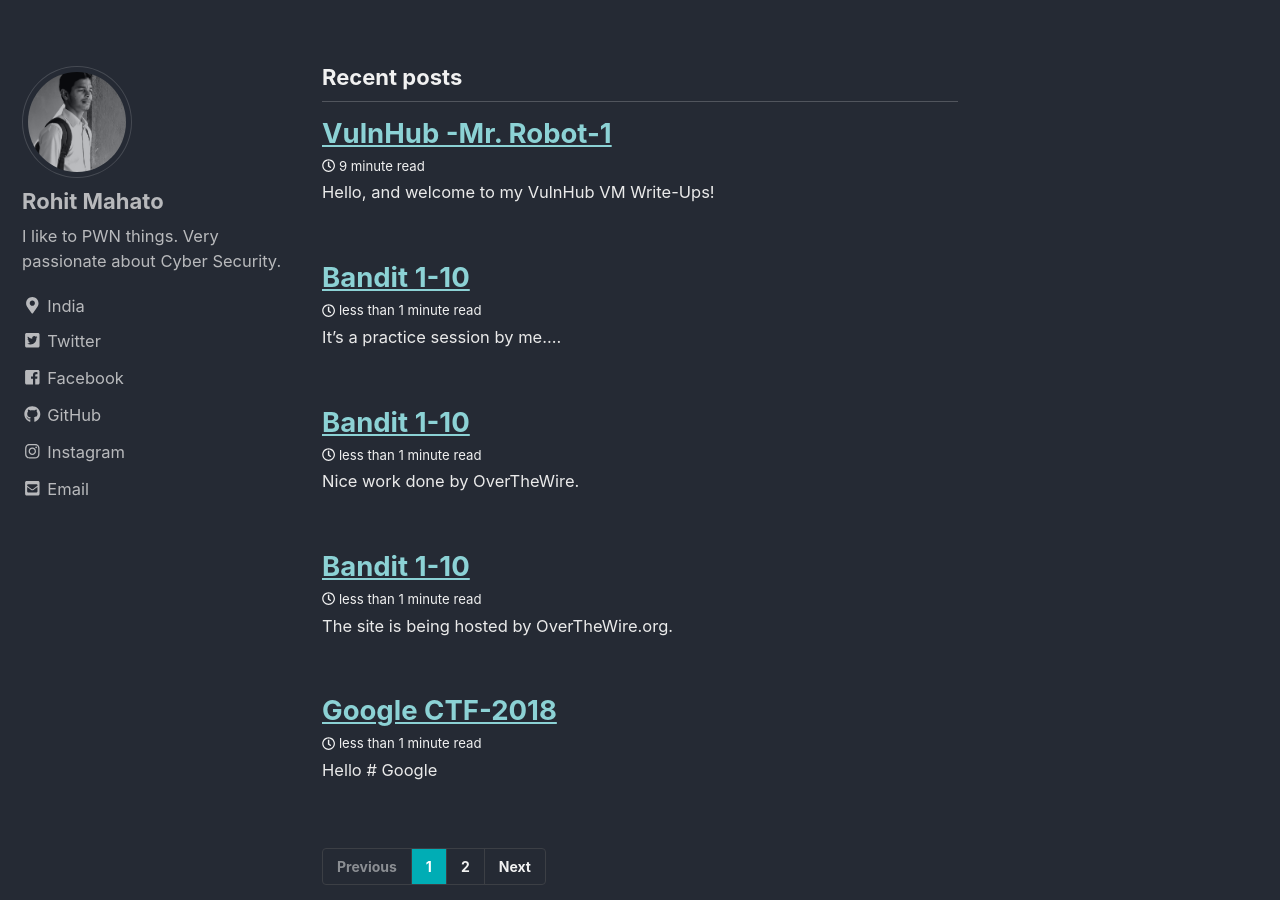
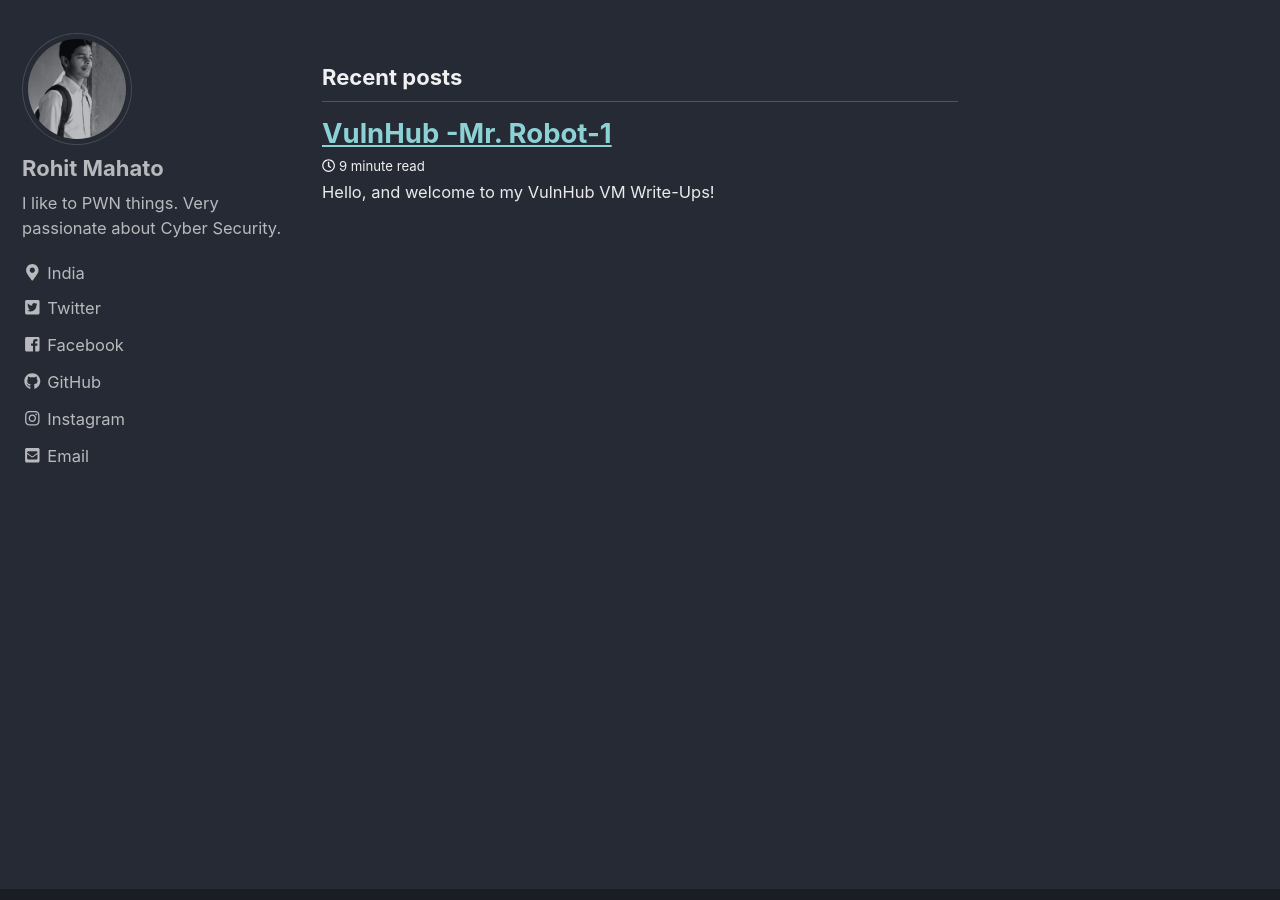
Before and after one commit to rkmsh/rkmsh.github.io, a Jekyll site: the page built from index.html, in a window 1280 px wide and 900 px high, scrolled down 335 px. Built offline with Jekyll 4.4.1, drawn with Linux system fonts in a browser that asks for light colours; cached includes are drawn as plain includes; the list of posts is cut into pages by our own code.

````diff
--- a/_posts/2019-02-18-Bandit.md
+++ /dev/null
@@ -1,25 +0,0 @@
----
-layout: single
-title: "Bandit 1-10"
-date: 2019-02-18
-tags: [Bandit, OverTheWire]
-header:
-    teaser: oth.png
-    overlay_image: '/assets/images/ZenBGG.png'
-related: true
-comments: true
----
-
-# Bandit Series
-
-```console
-root@kali:~# ping google.com -c 2
-PING google.com(del03s06-in-x0e.1e100.net (2404:6800:4002:805::200e)) 56 data bytes
-64 bytes from del03s06-in-x0e.1e100.net (2404:6800:4002:805::200e): icmp_seq=2 ttl=55 time=74.0 ms
-
---- google.com ping statistics ---
-2 packets transmitted, 1 received, 50% packet loss, time 1006ms
-rtt min/avg/max/mdev = 74.015/74.015/74.015/0.000 ms
-```
-
-### Good Day.
--- a/_posts/2019-02-18-Page1.md
+++ /dev/null
@@ -1,15 +0,0 @@
----
-layout: single
-title: "Bandit 1-10"
-date: 2019-02-18
-tags: [Bandit, OverTheWire]
-header:
-    teaser: oth.png
-    overlay_image: '/assets/images/ZenBGG.png'
-related: true
-comments: true
----
-
-The site is being hosted by OverTheWire.org.
-
-# Bandit Series
--- a/_posts/2019-02-18-Page2.md
+++ /dev/null
@@ -1,15 +0,0 @@
----
-layout: single
-title: "Bandit 1-10"
-date: 2019-02-18
-tags: [Bandit, OverTheWire]
-header:
-    teaser: oth.png
-    overlay_image: '/assets/images/ZenBGG.png'
-related: true
-comments: true
----
-
-Nice work done by OverTheWire.
-
-# Bandit Series 1-10
--- a/_posts/2019-02-18-Page3.md
+++ /dev/null
@@ -1,17 +0,0 @@
----
-layout: single
-title: "Bandit 1-10"
-date: 2019-02-18
-tags: [Bandit, OverTheWire]
-header:
-    teaser: oth.png
-    overlay_image: '/assets/images/ZenBGG.png'
-related: true
-comments: true
----
-
-It's a practice session by me....
-
-Happy Googling
-
-# Bandit Series 1-10
````
Also changed, not shown: _pages/about.md (+5 -2 lines), _posts/2019-02-18-GoogleCTF.md (deleted, +0 -22 lines).
